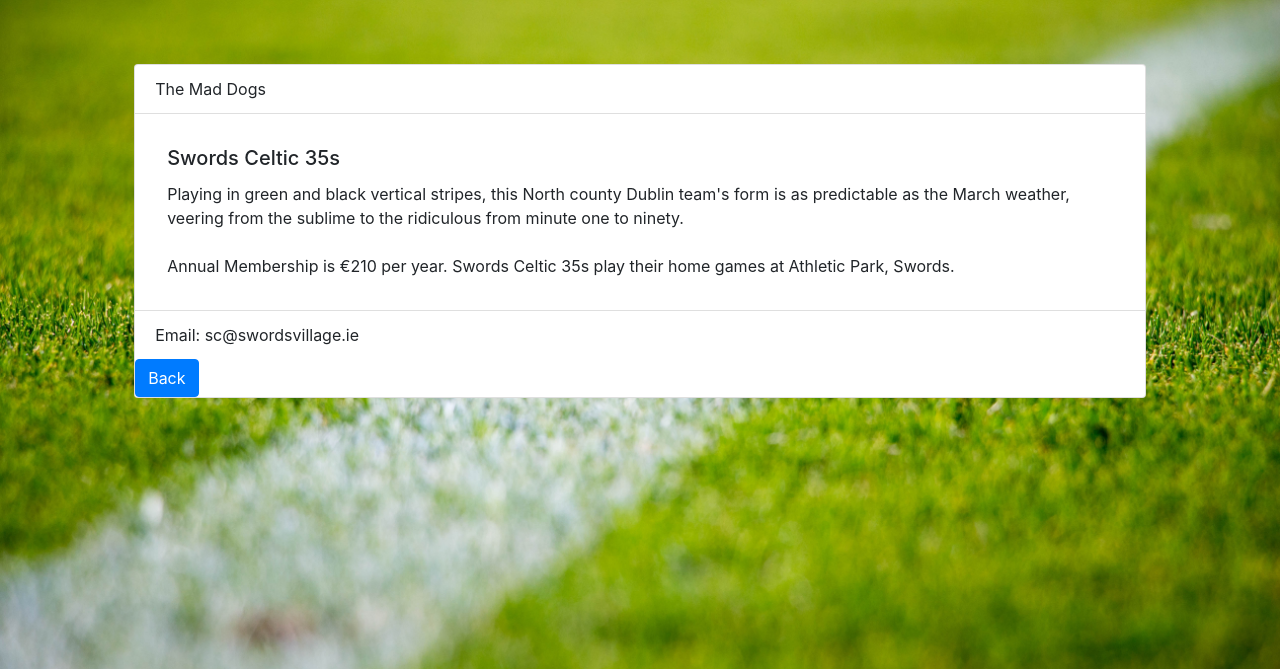
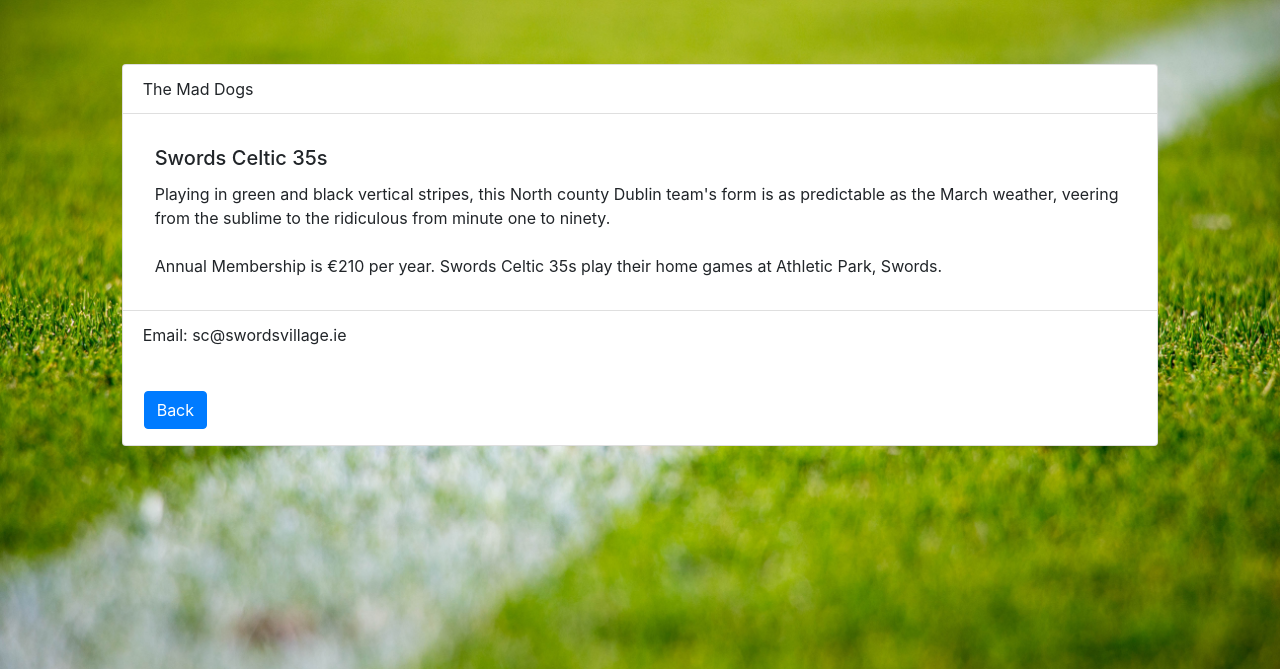
Before and after one commit to colm29/leagueAdmin, a Flask app: a page that uses templates/divisions.html in a window 1280 px wide. Shown: the part 56-725 px from the top of the page. Run offline with Flask 2, Linux system fonts and the light colour scheme; data comes from the database, SQL or seed files in the repository; parts of the project's set-up code (start-up, migrations or seed data) failed here and were passed over; some libraries are stand-ins or nearby versions.

Commit message:
bootstrap mods

```diff
--- a/templates/divisions.html
+++ b/templates/divisions.html
@@ -7,7 +7,7 @@
   <meta charset="utf-8">
   <meta name="viewport" content="width=device-width, initial-scale=1, shrink-to-fit=no">
   <link rel="stylesheet" href="https://stackpath.bootstrapcdn.com/bootstrap/4.3.1/css/bootstrap.min.css" integrity="sha384-ggOyR0iXCbMQv3Xipma34MD+dH/1fQ784/j6cY/iJTQUOhcWr7x9JvoRxT2MZw1T" crossorigin="anonymous">
-  <link rel='stylesheet' type = 'text/css' href="{{url_for('static', filename='style.css')}}">
+  <link rel='stylesheet' type='text/css' href="{{url_for('static', filename='style.css')}}">
   {% endblock %}
 </head>
 
@@ -43,8 +43,7 @@
   {% endif %}
   {% endwith %}
   {% endblock %}
-  <div class='container-fluid'>
-  <div class = 'col-10 offset-1'>
+  <div class='col-10 offset-1'>
     <div class='card'>
       {% block main %}
       <div class='card-body'>
@@ -66,7 +65,6 @@
       {% endblock %}
     </div>
   </div>
-</div>
   <!-- Optional JavaScript -->
   <!-- jQuery first, then Popper.js, then Bootstrap JS -->
   <script src="https://code.jquery.com/jquery-3.3.1.slim.min.js" integrity="sha384-q8i/X+965DzO0rT7abK41JStQIAqVgRVzpbzo5smXKp4YfRvH+8abtTE1Pi6jizo" crossorigin="anonymous"></script>
--- a/templates/teamDetails.html
+++ b/templates/teamDetails.html
@@ -4,16 +4,16 @@
 <div class="card-header bg-transparent">{{team.nickname}}</div>
 <div class="card-body">
   <h5 class="card-title">{{team.name}}</h5>
-    <p class="card-text">  {{team.description}}<br><br>Annual Membership is €{{team.membership}} per year.  {{team.name}} play their home games at {{team.home}}.</p>
+  <p class="card-text"> {{team.description}}<br><br>Annual Membership is €{{team.membership}} per year. {{team.name}} play their home games at {{team.home}}.</p>
 </div>
 <div class="card-footer bg-transparent">Email: {{team.email}}</div>
 <div class='row'>
+  <div class='edit-buttons'>
     {% block authButtons %}
-          <a href={{url_for('editTeam',division_name = division_name, team_name = team.name)}} class='btn btn-primary' role='button'>Edit</a></br>
-          <a href={{url_for('deleteTeam',division_name = division_name, team_name = team.name)}} class='btn btn-primary' role='button'>Delete</a>
+    <a href={{url_for('editTeam',division_name = division_name, team_name = team.name)}} class='btn btn-primary mx-1' role='button'>Edit</a>
+    <a href={{url_for('deleteTeam',division_name = division_name, team_name = team.name)}} class='btn btn-primary mx-1' role='button'>Delete</a>
     {% endblock %}
-      <div class='col-2'>
-          <a class='btn btn-primary' role='button' href = {{url_for('showTeams', division_name = division_name)}}>Back</a>
+    <a class='btn btn-primary mx-1' role='button' href={{url_for('showTeams', division_name = division_name)}}>Back</a>
   </div>
 </div>
 </div>
```
Also changed, not shown: templates/deleteTeam.html (+7 -5 lines), templates/editTeam.html (+11 -11 lines), templates/newTeam.html (+10 -10 lines). Lines whose indentation alone changed are shown as unchanged.
